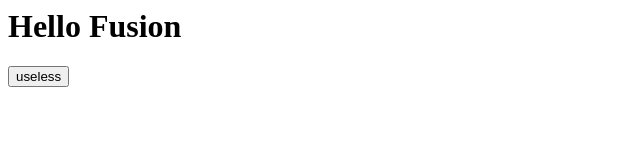
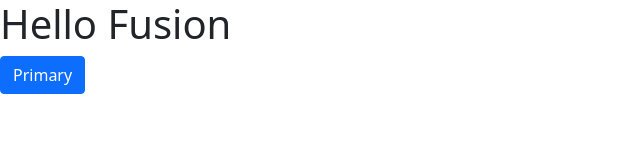
Before and after one commit to DavidBlaa/github-static-testpage, a plain HTML site: page index.html in a window 1280 px wide. Shown: the whole page, without its empty margins (0-640 px from the left). Drawn offline with nearby package versions, Linux system fonts and the light colour scheme.

Commit message:
Update index.html

```diff
--- a/index.html
+++ b/index.html
@@ -1,2 +1,14 @@
+<head>
+  <link href="https://cdn.jsdelivr.net/npm/bootstrap@5.0.2/dist/css/bootstrap.min.css" rel="stylesheet" integrity="sha384-EVSTQN3/azprG1Anm3QDgpJLIm9Nao0Yz1ztcQTwFspd3yD65VohhpuuCOmLASjC" crossorigin="anonymous">
+  <script src="https://cdn.jsdelivr.net/npm/@popperjs/core@2.9.2/dist/umd/popper.min.js" integrity="sha384-IQsoLXl5PILFhosVNubq5LC7Qb9DXgDA9i+tQ8Zj3iwWAwPtgFTxbJ8NT4GN1R8p" crossorigin="anonymous"></script>
+  <script src="https://cdn.jsdelivr.net/npm/bootstrap@5.0.2/dist/js/bootstrap.min.js" integrity="sha384-cVKIPhGWiC2Al4u+LWgxfKTRIcfu0JTxR+EQDz/bgldoEyl4H0zUF0QKbrJ0EcQF" crossorigin="anonymous"></script>
+</head>
+<body>
+
+<script>
+
+</script>
+
 <h1>Hello Fusion</h1>
-<button>useless</button>
+<button type="button" class="btn btn-primary">Primary</button>
+</body>
```
